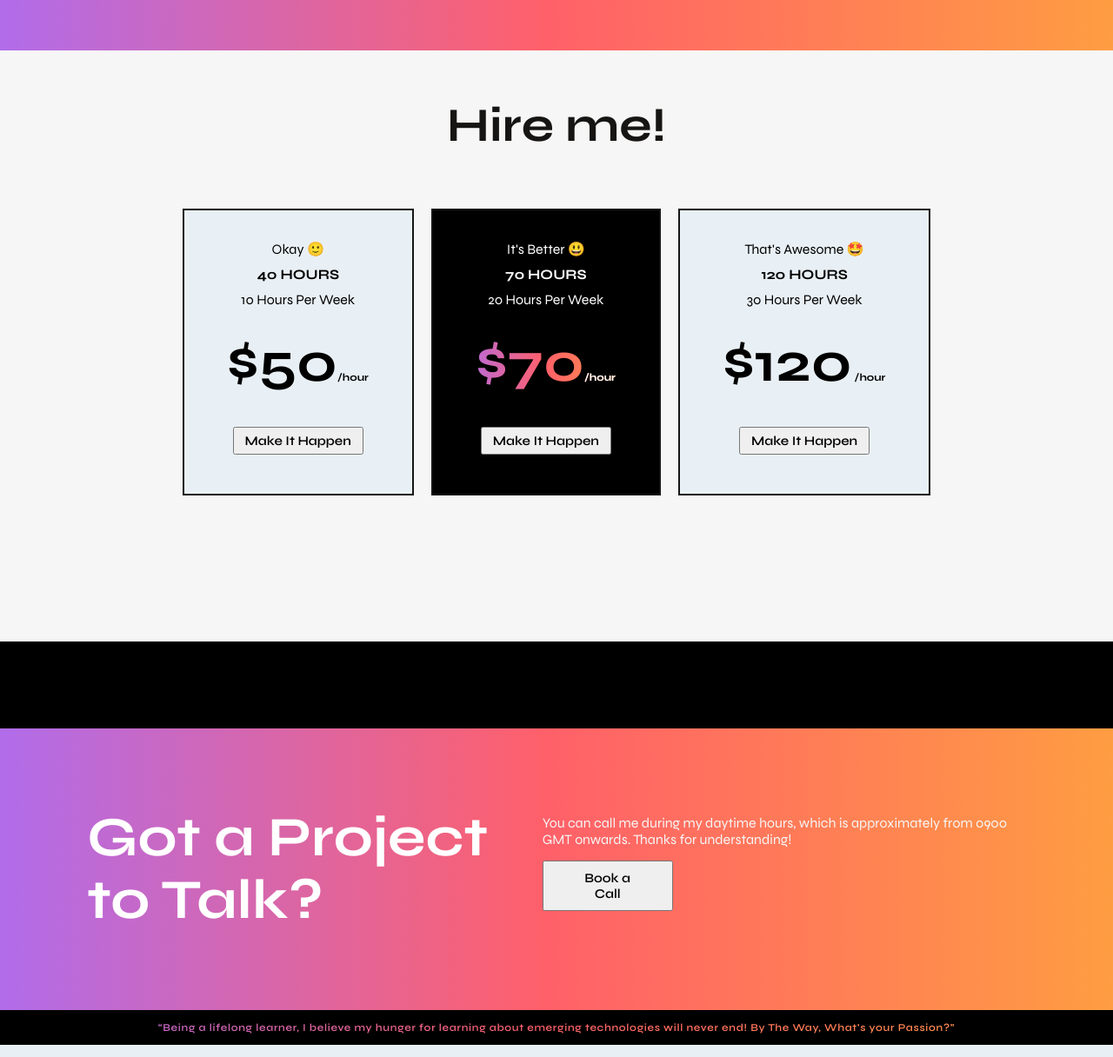
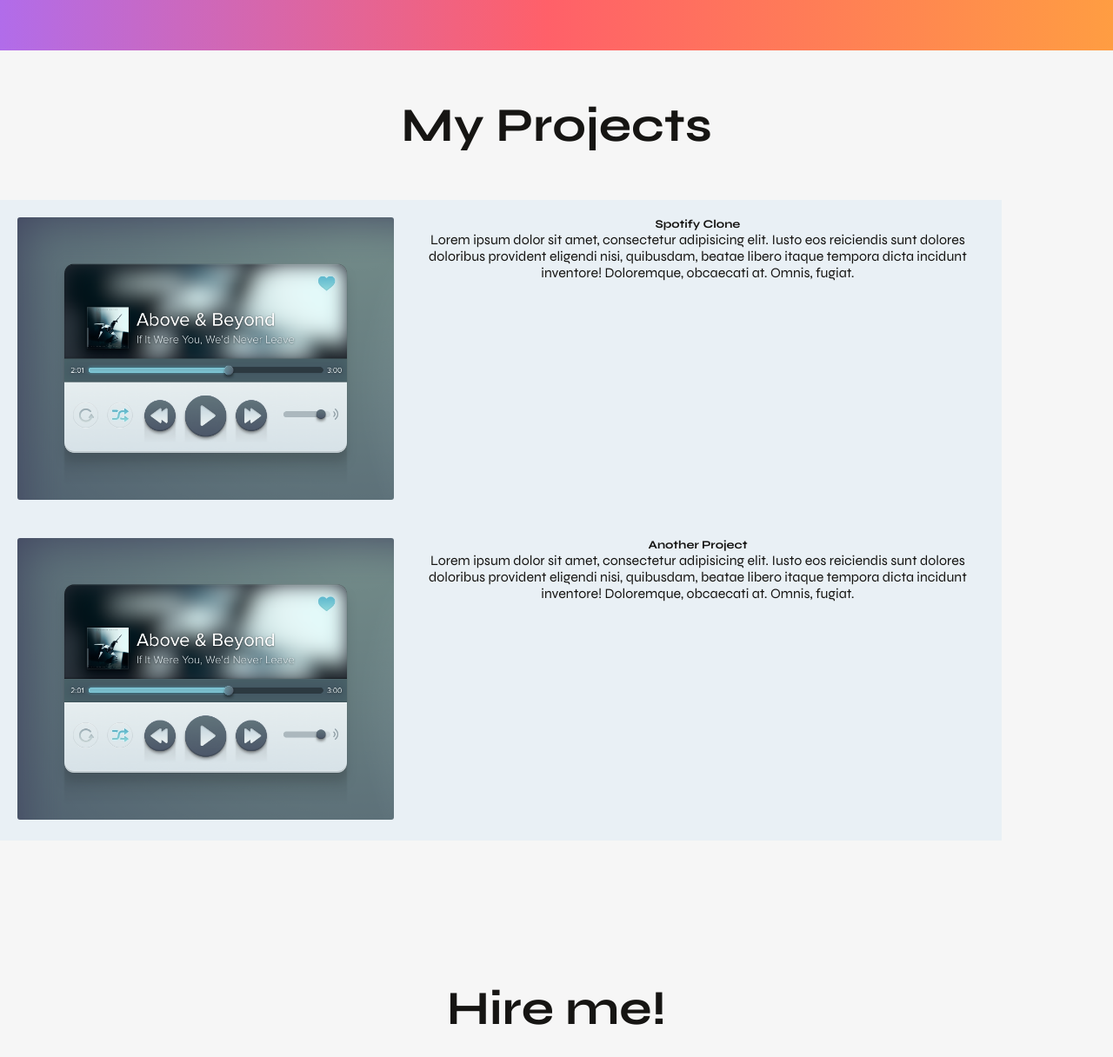
Before and after one commit to Abdulsaboor2004/A.Saboor---Web-Developer, a plain HTML site: page index.html in a window 1280 px wide. Shown: the part 1462-2678 px from the top of the page at 87% size. Drawn offline with Linux system fonts and the light colour scheme.

Commit message:
Added Projects section & fixed up css

```diff
--- a/index.html
+++ b/index.html
@@ -7,6 +7,7 @@
     <title>A.Saboor - Web Developer</title>
     <link rel="stylesheet" href="style.css">
     <link rel="stylesheet" href="https://cdnjs.cloudflare.com/ajax/libs/font-awesome/6.4.2/css/all.min.css">
+    <link rel="stylesheet" href="utility.css">
     <script src="script.js"></script>
 </head>
 
@@ -45,38 +46,16 @@
                         </div>
                     </div>
 
-                    <div class="first-right">
+                    <div class="first-right flex-center">
                         <div class="hero-image">
                             <img src="hero-image.png" alt="">
                         </div>
                     </div>
                 </div>
             </section>
-            <!-- <div class="second-container">
-            <p>Technologies I'm gonna Learn</p>
-            <marquee onmouseover="stop();" onmouseout="start();" behavior="loop" direction="left">
-                <i class="fa-brands fa-html5"></i>
-                <i class="fa-brands fa-css3-alt"></i>
-                <i class="fa-brands fa-square-js"></i>
-                <i class="fa-solid fa-database"></i>
-                <i class="fa-solid fa-server"></i>
-                <i class="fa-brands fa-react"></i>
-                <i class="fa-brands fa-node"></i>
-                <i class="fa-brands fa-github"></i>
-                <i class="fa-brands fa-bootstrap"></i>
-                <i class="fa-brands fa-html5"></i>
-                <i class="fa-brands fa-css3-alt"></i>
-                <i class="fa-brands fa-square-js"></i>
-                <i class="fa-solid fa-database"></i>
-                <i class="fa-solid fa-server"></i>
-                <i class="fa-brands fa-react"></i>
-                <i class="fa-brands fa-node"></i>
-                <i class="fa-brands fa-github"></i>
-                <i class="fa-brands fa-bootstrap"></i>
-            </marquee>
-        </div> -->
+
             <section>
-                <div class="third-container">
+                <div class="second-container">
                     <h2>My Experiences</h2>
 
                     <div class="experiences">
@@ -124,14 +103,14 @@
                         </div>
 
                         <div class="experience-4 experience">
-
+                            <div class="lock-icon">🔒</div>
                             <h4>Blockchain Developer</h4>
                             <span>at FAANGM (Future)</span>
                             <ul>
                                 <hr>
                                 <li>Developing D-Apps.</li>
                                 <br>
-                                <li>Creating Solid Contracts & working on Etherium.</li>
+                                <li>Creating Solid Contracts & working on Ethereum.</li>
                                 <br>
                                 <li>Working on Solidity Programming language and Web3.js.</li>
                             </ul>
@@ -143,9 +122,41 @@
                 </div>
             </section>
 
+            <section>
+                <div class="third-container">
+                    <h2>My Projects</h2>
+                    <div class="projects">
+                        <div class="project">
+                            <div class="project-left">
+                                <img src="project-1_img.png" alt="">
+                            </div>
+                            <div class="project-right">
+                                <h5>Spotify Clone</h5>
+                                <p>Lorem ipsum dolor sit amet, consectetur adipisicing elit. Iusto eos reiciendis sunt
+                                    dolores doloribus provident eligendi nisi, quibusdam, beatae libero itaque tempora
+                                    dicta incidunt inventore! Doloremque, obcaecati at. Omnis, fugiat.</p>
+                            </div>
+                        </div>
+                        <div class="project">
+                            <div class="project-left">
+                                <img src="project-1_img.png" alt="">
+                            </div>
+                            <div class="project-right">
+                                <h5>Another Project</h5>
+                                <p>Lorem ipsum dolor sit amet, consectetur adipisicing elit. Iusto eos reiciendis sunt
+                                    dolores doloribus provident eligendi nisi, quibusdam, beatae libero itaque tempora
+                                    dicta incidunt inventore! Doloremque, obcaecati at. Omnis, fugiat.</p>
+                            </div>
+                        </div>
+                        <!-- Add more projects here as needed -->
+                    </div>
+                </div>
+    </div>
+    </div>
+    </section>
 
     <section>
-                <div class="fourth-container">
+        <div class="fourth-container flex-center">
 
             <h2>
                 Hire me!
@@ -182,25 +193,28 @@
 
     </main>
 
-        <footer>
-            <div class="footer-container">
+    <footer class="flex-center">
+        <div class="footer-container flex-center">
             <h3>Got a Project to Talk?</h3>
             <span>
                 <p>You can call me during my daytime hours, which is approximately from 0900 GMT onwards. Thanks for
                     understanding!</p>
-                    <button class="btn">Book a Call</button>
+                <button class="btn">Book Call</button>
             </span>
         </div>
 
-            <div class="quote-container">
-                <q>Being a lifelong learner, I believe my hunger for learning about emerging technologies will never
+        <div contenteditable="true" class="quote-container">
+            <q class="flex-center">Being a lifelong learner, I believe my hunger for learning about emerging
+                technologies will never
                 end! By The
-                    Way, What's your Passion?
+                Way, What's your Passion? Jot here:
 
             </q>
 
         </div>
 
+
+        </div>
         <div class="footer-container-2">
             <img src="logo_dark.png" alt="">
             <span>Made By A.Saboor</span>
@@ -211,8 +225,6 @@
             </div>
 
         </div>
-    </div>
-
 
     </footer>
     </div>
--- a/style.css
+++ b/style.css
@@ -9,6 +9,7 @@
     box-sizing: border-box;
     /* font-family: 'Poppins', sans-serif; */
     font-family: 'Syne', sans-serif;
+    flex-wrap: wrap;
 }
 
 
@@ -22,6 +23,11 @@ body {
 .wrapper {
     padding-top: 12dvh;
     /* padding-inline: 3%; */
+}
+
+.footer-container-2 .social-media-icons i {
+    color: #000;
+    margin: 5px;
 }
 
 h2 {
@@ -147,7 +153,7 @@ header nav a {
 
 }
 
-
+/* Second Container is no more.... */
 
 .btn-hello {
 
@@ -163,9 +169,6 @@ header nav a {
 
 .first-right {
     width: 50%;
-    display: flex;
-    justify-content: center;
-    align-items: center;
 
 }
 
@@ -176,47 +179,10 @@ header nav a {
 
 }
 
-/* Second Container's (Marquee Only) CSS Starts Here */
+
+/* Second  Container's CSS Starts Here */
 
 .second-container {
-    display: flex;
-    justify-content: center;
-    align-items: center;
-    flex-direction: row;
-    color: #3f3f3f;
-    background-color: #f6f6f6;
-    font-size: 50px;
-    margin: 40px 0px 0px;
-    border-top: 1px solid black;
-    border-bottom: 1px solid black;
-}
-
-.second-container marquee i {
-    padding: 0px 26px 0px;
-}
-
-.second-container p {
-    margin: 15px;
-    font-size: 12px;
-    color: #3a3a3a;
-}
-
-
-@keyframes marquee {
-    0% {
-        transform: translateX(100%);
-    }
-
-    100% {
-        transform: translateX(-100%);
-    }
-}
-
-/* Thrid Container contains Marquee which is now commented */
-
-/* Third  Container's CSS Starts Here */
-
-.third-container {
     display: flex;
     justify-content: space-around;
     align-items: center;
@@ -228,7 +194,7 @@ header nav a {
 
 }
 
-.third-container h2 {
+.second-container h2 {
     color: #E9F0F5;
 }
 
@@ -252,6 +218,27 @@ header nav a {
     color: #161513;
     font-size: 16px;
     background-color: #E9F0F5;
+    overflow-y: auto;
+}
+
+.experience::-webkit-scrollbar {
+    width: 6px;
+    background-color: #f5f5f5;
+  }
+
+  .experience::-webkit-scrollbar-thumb {
+    background-color: #ccc;
+    border-radius: 3px;
+  }
+
+.lock-icon {
+    font-size: 24px;
+    margin-bottom: 10px;
+    color: #3a3a3a; /* Adjust the color as needed */
+}
+
+.experience-4 {
+    filter: blur(2px);
 }
 
 .experience li {
@@ -271,14 +258,61 @@ header nav a {
 }
 
 
+/* Third  Container's CSS Starts Here */
+.third-container {
+    width: 100%;
+    text-align: center;
+    color: #161513;
+    font-size: 16px;
+}
+
+.projects {
+    width: 90%;
+    background: #E9F0F5;
+    display: flex;
+    flex-wrap: wrap;
+    justify-content: space-around;
+    align-items: center;
+    color: #161513;
+    font-size: 16px;
+}
+
+.project img {
+    max-width: 100%;
+    height: auto;
+    border: none;
+    outline: none;
+    border-radius: 3px;
+    transition: all .3s ease-in-out;
+}
+
+.project img:hover {
+    filter: drop-shadow(10px 10px 10px rgba(0, 0, 0, 0.5));
+    transform: scale(1.01) translateZ(-100px);
+}
+
+.project {
+    display: flex;
+    width: 100%;
+    background-color: #E9F0F5;
+    margin: 10px;
+}
+
+.project-left {
+    flex: 40%;
+    padding: 10px;
+}
+
+.project-right {
+    flex: 60%;
+    padding: 10px;
+}
+
 /* Fourth  Container's CSS Starts Here */
 
 .fourth-container {
-    display: flex;
-    justify-self: center;
-    align-items: center;
     flex-direction: column;
-    height: 85dvh;
+    height: 92dvh;
 }
 
 
@@ -344,18 +378,6 @@ header nav a {
 
 
 
-
-
-
-
-
-
-
-
-
-
-
-
 /* Footer's Css is Here */
 
 footer {
@@ -365,14 +387,13 @@ footer {
     clear: both;
     float: left;
     background-color: #000;
-    padding-top: 100px;
+    padding-block: 60px;
+    flex-direction: column;
 }
 
 .footer-container {
-    width: 100%;
+    width: 89%;
     height: auto;
-    display: flex;
-    align-items: center;
     padding: 90px;
     background: linear-gradient(270deg, #FF9D42 0%, #FF6069 50.91%, #B16CEA 100%);
 }
@@ -393,7 +414,7 @@ footer {
     display: flex;
     align-items: center;
     justify-content: space-between;
-    padding: 20px;
+
 }
 
 .footer-container-2 img {
@@ -408,9 +429,6 @@ footer {
 }
 
 q {
-    display: flex;
-    justify-content: center;
-    align-items: center;
     font-size: 12px;
     text-align: center;
     width: 100%;
--- /dev/null
+++ b/utility.css
@@ -0,0 +1,8 @@
+
+
+.flex-center {
+    display: flex;
+    justify-content: center;
+    align-items: center;
+    flex-wrap: wrap;
+}
```
Also changed, not shown: project-1_img.png (added). Lines whose indentation alone changed are shown as unchanged.
